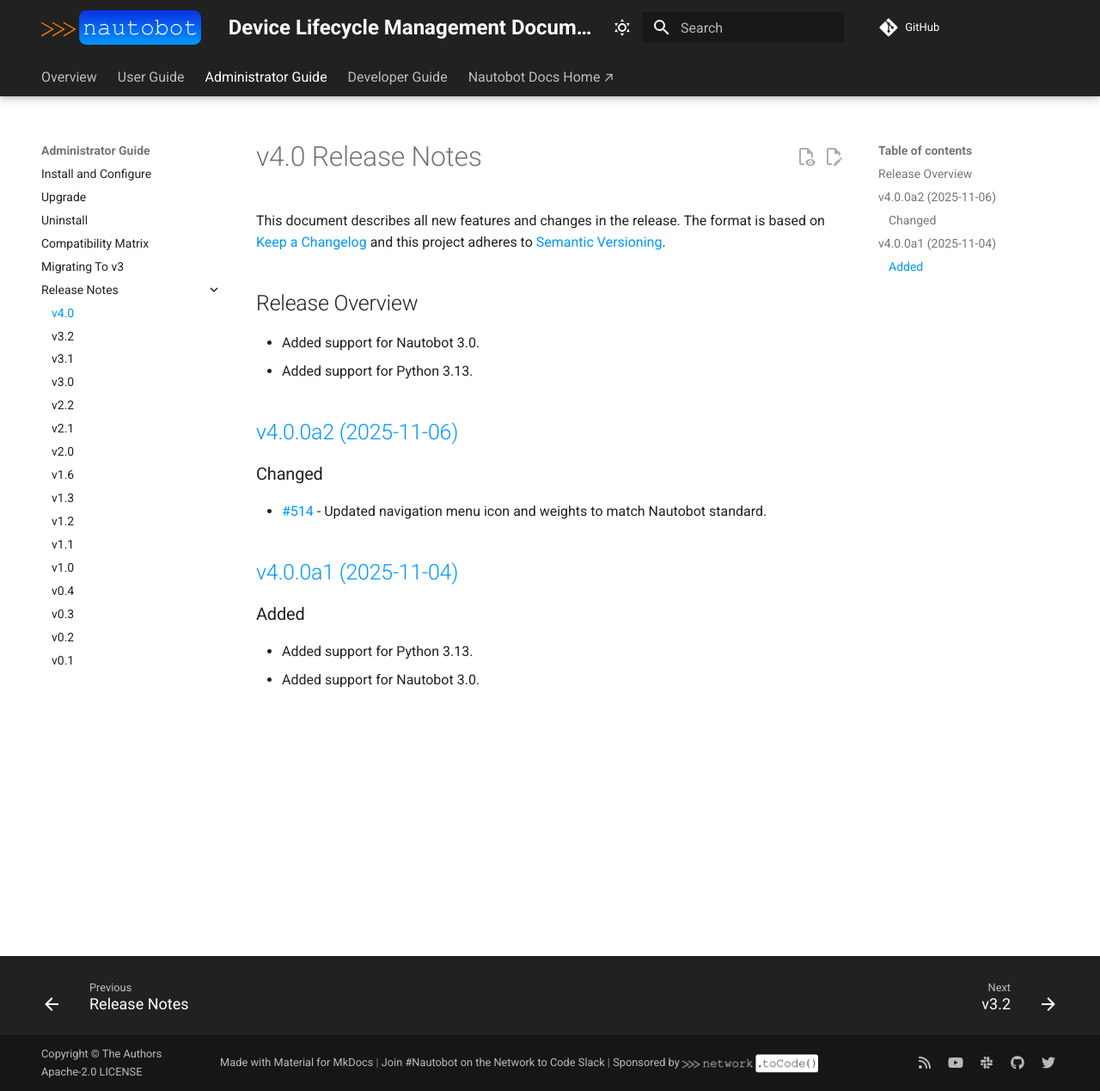
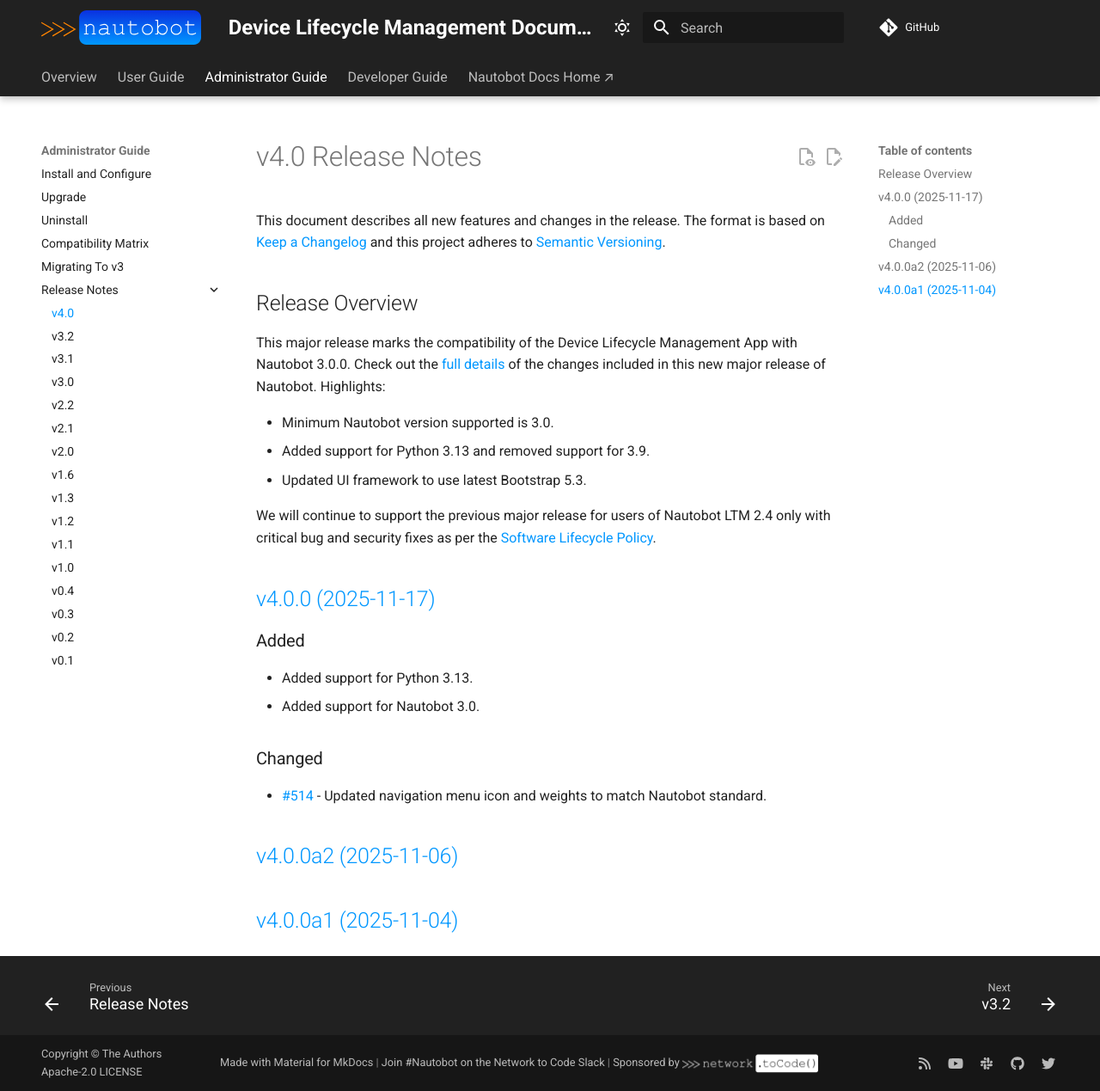
Before and after one commit to nautobot/nautobot-app-device-lifecycle-mgmt, an MkDocs documentation site: the page built from docs/admin/release_notes/version_4.0.md, in a window 1280 px wide and 1269 px high. Shown: the whole window at 86% size. Built offline with MkDocs 1.6.1 and Material for MkDocs 9.7.7, drawn with Linux system fonts in a browser that asks for light colours; comment, search, counter and statistics services are not loaded.

Commit message:
Release v4.0.0

```diff
--- a/docs/admin/release_notes/version_4.0.md
+++ b/docs/admin/release_notes/version_4.0.md
@@ -5,18 +5,25 @@ This document describes all new features and changes in the release. The format
 
 ## Release Overview
 
+This major release marks the compatibility of the Device Lifecycle Management App with Nautobot 3.0.0. Check out the [full details](https://docs.nautobot.com/projects/core/en/stable/release-notes/version-3.0/) of the changes included in this new major release of Nautobot. Highlights:
+
+* Minimum Nautobot version supported is 3.0.
+* Added support for Python 3.13 and removed support for 3.9.
+* Updated UI framework to use latest Bootstrap 5.3.
+
+We will continue to support the previous major release for users of Nautobot LTM 2.4 only with critical bug and security fixes as per the [Software Lifecycle Policy](https://networktocode.com/company/legal/software-lifecycle-policy/).
+
+## [v4.0.0 (2025-11-17)](https://github.com/nautobot/nautobot-app-device-lifecycle-mgmt/releases/tag/v4.0.0)
+
+### Added
+
+- Added support for Python 3.13.
 - Added support for Nautobot 3.0.
-- Added support for Python 3.13.
-
-## [v4.0.0a2 (2025-11-06)](https://github.com/nautobot/nautobot-app-device-lifecycle-mgmt/releases/tag/v4.0.0a2)
 
 ### Changed
 
 - [#514](https://github.com/nautobot/nautobot-app-device-lifecycle-mgmt/issues/514) - Updated navigation menu icon and weights to match Nautobot standard.
 
+## [v4.0.0a2 (2025-11-06)](https://github.com/nautobot/nautobot-app-device-lifecycle-mgmt/releases/tag/v4.0.0a2)
+
 ## [v4.0.0a1 (2025-11-04)](https://github.com/nautobot/nautobot-app-device-lifecycle-mgmt/releases/tag/v4.0.0a1)
-
-### Added
-
-- Added support for Python 3.13.
-- Added support for Nautobot 3.0.
--- a/pyproject.toml
+++ b/pyproject.toml
@@ -1,6 +1,6 @@
 [tool.poetry]
 name = "nautobot-device-lifecycle-mgmt"
-version = "4.0.0a3"
+version = "4.0.0"
 description = "Manages device lifecycles for platforms and software."
 authors = ["Network to Code, LLC <info@networktocode.com>"]
 license = "Apache-2.0"
@@ -31,8 +31,7 @@ python = ">=3.10,<3.14"
 # Used for local development
 pycountry = "^22.3.5"
 matplotlib = "^3.3.4"
-nautobot = ">=3.0.0a2,<3.0.0rc99"
-# nautobot = "^3.0.0"  # TODO: Uncomment after v3.0.0 is released
+nautobot = ">=3.0.0,<4.0.0"
 # Numpy is not a direct dependency, but we are assisting Poetry version resolution by providing constraints.
 numpy = "^1.26"
 netutils = ">=1.14.1"
```
Also changed, not shown: docs/admin/compatibility_matrix.md (+14 -14 lines), 3 other files.
